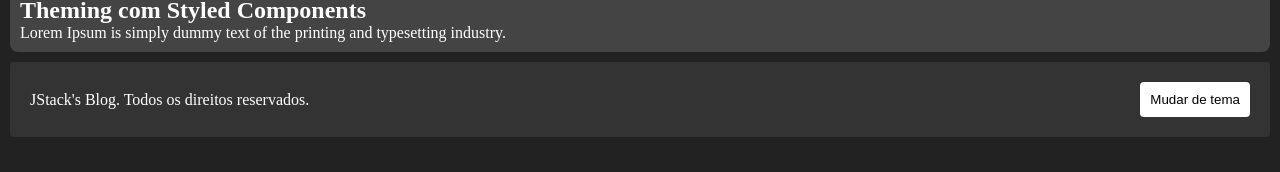
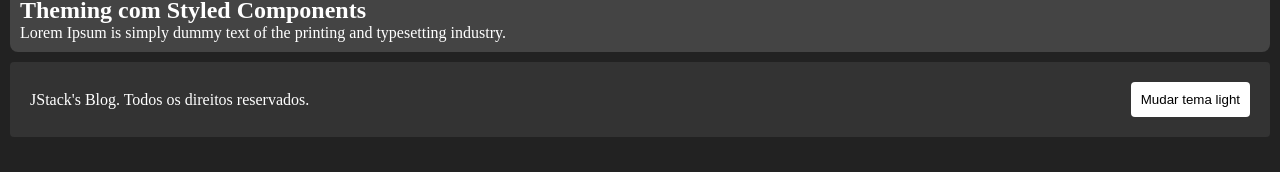
Before and after one commit to cauealb/full-stack, a React app in the folder React/: page / in a window 1280 px wide. Shown: the part 335-507 px from the top of the page. Built offline with nearby package versions, Linux system fonts and the light colour scheme.

Commit message:
Coloando no footer

```diff
--- a/React/src/components/Footer/index.jsx
+++ b/React/src/components/Footer/index.jsx
@@ -1,12 +1,17 @@
 import React from "react";
 import Container from './style.js'
 
-export default function Footer({ onToggleTheme }) {
+export default function Footer({ onToggleTheme, themes }) {
 
     return (
         <Container>
             <span>JStack's Blog. Todos os direitos reservados.</span>
-            <button type="button" onClick={onToggleTheme}>Mudar de tema</button>
+            <button
+                type="button"
+                onClick={onToggleTheme}
+            >
+                {`Mudar tema ${themes === 'dark' ? 'light' : 'dark'}`}
+            </button>
         </Container>
     );
 }
--- a/React/src/components/Header/index.jsx
+++ b/React/src/components/Header/index.jsx
@@ -2,7 +2,6 @@ import React from "react"
 import Container from './style.js'
 
 export default function Header({ onToggleTheme, themes }) {
-    console.log(themes)
     return (
         <Container>
             <h1>JStack's Blog</h1>
```
